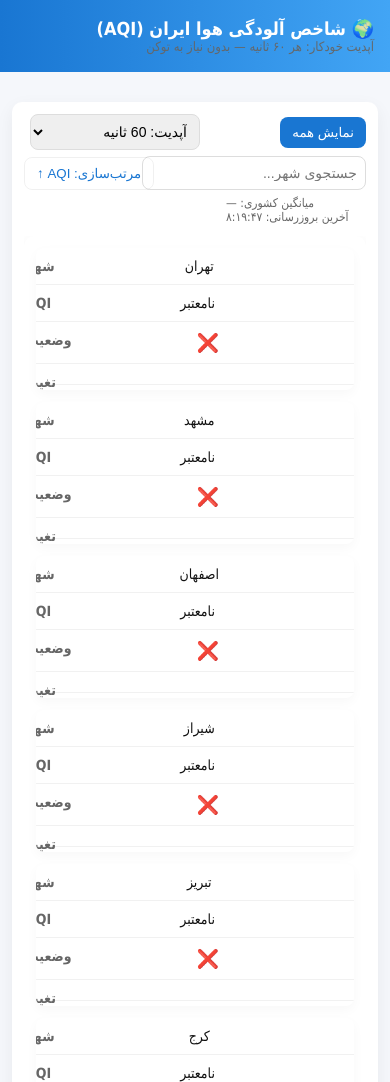
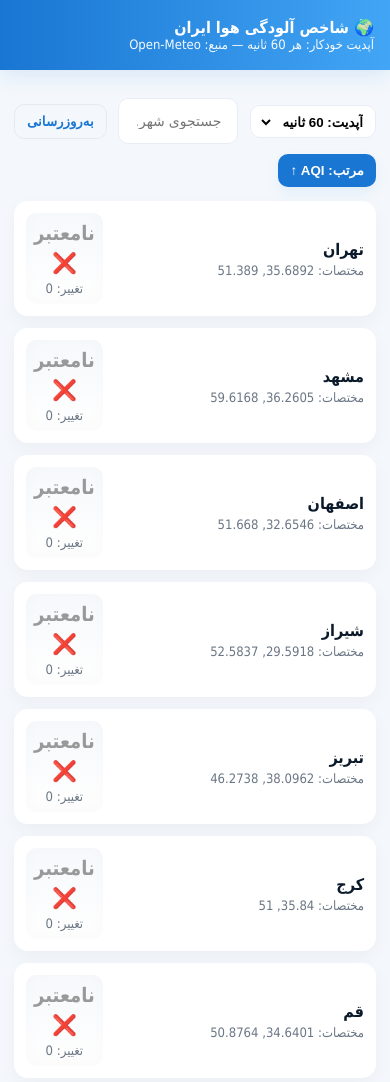
Before and after one commit to Amir11ma/Gankk, a plain HTML site: page index.html in a window 390 px wide. Shown: the top 1082 px of the page. Drawn offline with Linux system fonts and the light colour scheme; no server answers; a web font is replaced by a local one.

Commit message:
index.html

```diff
--- a/index.html
+++ b/index.html
@@ -3,123 +3,162 @@
 <head>
 <meta charset="utf-8" />
 <meta name="viewport" content="width=device-width,initial-scale=1" />
-<title>شاخص آلودگی هوا ایران (AQI) — وب اپ</title>
+<title>شاخص آلودگی هوا — اپلیکیشن</title>
 
 <link rel="manifest" href="manifest.json" />
 <meta name="theme-color" content="#1976d2" />
 
+<!-- Vazirmatn CDN (فونت فارسی A) -->
+<link rel="stylesheet" href="https://cdn.jsdelivr.net/gh/rastikerdar/vazir-font@v30.1.0/dist/font-face.min.css">
+
 <style>
   :root{
-    --bg:#f5f7fb; --card:#ffffff; --muted:#666;
-    --accent:#1976d2; --accent-contrast:#fff;
+    --bg: #f4f8fc;
+    --card: #ffffff;
+    --muted:#6b7785;
+    --accent:#1976d2;
+    --accent-600:#0f5fb0;
+    --danger:#d32f2f;
+    --radius:14px;
   }
-  html,body{height:100%;margin:0;font-family: Vazirmatn, Tahoma, system-ui, sans-serif;
-    background:var(--bg); color:#111; -webkit-font-smoothing:antialiased;}
-  header{background:linear-gradient(90deg,#1976d2,#42a5f5); color:var(--accent-contrast);
-    padding:18px 16px; display:flex; gap:12px; align-items:center; justify-content:space-between;}
-  header h1{margin:0;font-size:18px;font-weight:700}
-  header .meta{font-size:13px; opacity:.95}
-  main{max-width:1100px;margin:18px auto;padding:12px;}
-  .controls{display:flex;gap:8px;flex-wrap:wrap;align-items:center;margin-bottom:12px}
-  .btn{background:var(--accent); color:var(--accent-contrast); border:none;padding:8px 12px;border-radius:8px;cursor:pointer}
-  .btn.ghost{background:transparent;color:var(--accent);border:1px solid rgba(0,0,0,.06)}
-  .search{flex:1;min-width:160px}
-  input[type="text"]{width:100%;padding:8px;border-radius:8px;border:1px solid #ddd;font-size:14px}
-
-  /* card */
-  .card{background:var(--card);box-shadow:0 6px 18px rgba(20,20,20,.06);border-radius:10px;padding:12px}
-
-  /* table */
-  .table-wrap{overflow:auto}
-  table{width:100%;border-collapse:collapse;font-size:14px}
-  thead th{background:#0b63a4;color:#fff;padding:12px 10px;text-align:center;font-weight:600}
-  tbody td{padding:10px;border-bottom:1px solid #f1f1f1;text-align:center}
-  .small{font-size:12px;color:var(--muted)}
-  .emoji{font-size:18px}
-
-  /* responsive: mobile layout = cards */
-  @media (max-width:720px){
-    thead{display:none}
-    table, tbody, tr, td{display:block;width:100%}
-    tr{margin-bottom:12px;border-radius:8px;overflow:hidden;background:var(--card);box-shadow:0 4px 12px rgba(0,0,0,.03)}
-    td{padding:10px 12px;text-align:right}
-    td::before{content:attr(data-label);float:left;font-weight:600;color:var(--muted)}
-    .controls{gap:6px}
+  *{box-sizing:border-box}
+  html,body{height:100%;margin:0;font-family: Vazirmatn, "Tahoma", sans-serif;background:var(--bg);color:#0b1a2b;-webkit-font-smoothing:antialiased}
+  header{
+    background: linear-gradient(90deg,var(--accent),#42a5f5);
+    color:#fff;padding:18px 16px;display:flex;align-items:center;justify-content:space-between;gap:12px;
+    box-shadow: 0 6px 20px rgba(25,118,210,.12);
+    position: sticky; top: 0; z-index: 40;
+  }
+  header .title{font-size:18px;font-weight:700;margin:0}
+  header .subtitle{font-size:13px;opacity:.95}
+  main{max-width:980px;margin:14px auto;padding:14px}
+  .controls{display:flex;gap:10px;flex-wrap:wrap;align-items:center;margin-bottom:14px}
+  .btn{
+    background:var(--accent);color:#fff;border:0;padding:9px 12px;border-radius:10px;font-weight:600;cursor:pointer;
+    box-shadow: 0 6px 14px rgba(25,118,210,.08);
+  }
+  .btn.ghost{background:transparent;color:var(--accent);border:1px solid rgba(11,26,43,.06);box-shadow:none}
+  .select, .search{
+    background:var(--card);border-radius:10px;padding:6px 8px;border:1px solid #e9eef6;min-width:120px;
+  }
+  .search input{border:0;outline:none;padding:8px;width:220px;background:transparent;font-size:14px}
+  .row{
+    display:grid;grid-template-columns:1fr 280px;gap:14px;
   }
 
-  footer{max-width:1100px;margin:14px auto;color:var(--muted);font-size:13px;text-align:center;padding-bottom:20px}
-  .install-row{display:flex;gap:8px;align-items:center}
-  .install-prompt{background:#fff8e1;border:1px solid #ffecb3;padding:8px 10px;border-radius:8px;font-size:13px}
+  /* card list */
+  .list{display:grid;gap:12px}
+  .card{
+    background:var(--card);border-radius:var(--radius);padding:12px;display:flex;align-items:center;gap:12px;
+    box-shadow: 0 6px 18px rgba(12,30,60,.04);
+  }
+  .card .left{flex:1}
+  .city{font-size:16px;font-weight:700;margin-bottom:4px}
+  .meta{font-size:13px;color:var(--muted)}
+  .aqi{
+    min-width:84px;text-align:center;border-radius:10px;padding:10px 8px;background:linear-gradient(180deg,#f6f8fb,#ffffff);
+    box-shadow: inset 0 -6px 18px rgba(0,0,0,.02);
+  }
+  .aqi .val{font-size:20px;font-weight:800}
+  .aqi .emoji{font-size:20px;margin-top:6px;display:block}
+
+  .change{font-size:13px;color:var(--muted);margin-top:6px}
+
+  /* right column (summary) */
+  .panel{
+    background:linear-gradient(180deg,#fff,#fbfdff);border-radius:12px;padding:12px;box-shadow:0 6px 20px rgba(20,30,60,.04);
+    height:100%;
+  }
+  .stat{display:flex;justify-content:space-between;align-items:center;padding:8px 6px}
+  .stat .label{color:var(--muted);font-size:13px}
+  .stat .value{font-weight:700;font-size:15px}
+
+  /* mobile: single column, cards full width */
+  @media (max-width:900px){
+    .row{grid-template-columns:1fr; }
+    .controls{justify-content:space-between}
+    .search input{width:140px}
+  }
+  @media (max-width:600px){
+    .search input{width:100px}
+    header .title{font-size:16px}
+    .aqi{min-width:72px;padding:8px}
+  }
+
+  /* empty / loading */
+  .loader{width:36px;height:36px;border-radius:50%;border:4px solid rgba(255,255,255,.16);border-top-color:rgba(255,255,255,.9);animation:spin 0.9s linear infinite}
+  @keyframes spin{to{transform:rotate(360deg)}}
+
+  /* nice scrollbar for desktop */
+  @media (hover:hover) {
+    .list{max-height:70vh;overflow:auto;padding-right:8px}
+    .list::-webkit-scrollbar{width:10px}
+    .list::-webkit-scrollbar-thumb{background:rgba(11,26,43,.06);border-radius:10px}
+  }
 </style>
 </head>
 <body>
 <header>
   <div>
-    <h1>🌍 شاخص آلودگی هوا ایران (AQI)</h1>
-    <div class="meta small">آپدیت خودکار: هر ۶۰ ثانیه — بدون نیاز به توکن</div>
+    <div class="title">🌍 شاخص آلودگی هوا ایران</div>
+    <div class="subtitle">آپدیت خودکار: هر <span id="uiInterval">60</span> ثانیه — منبع: Open-Meteo</div>
   </div>
-  <div class="install-row" id="installRow" style="display:none">
-    <div class="install-prompt">🔽 می‌توانید این وب‌اپ را نصب کنید (Add to home)</div>
+
+  <div id="installRow" style="display:none">
     <button class="btn" id="installBtn">نصب</button>
   </div>
 </header>
 
 <main>
-  <div class="card">
+  <div class="row">
+    <div>
       <div class="controls">
-      <div style="width:160px">
-        <button class="btn" id="showAll">نمایش همه</button>
-      </div>
-
-      <div style="width:170px">
-        <select id="refreshSelect" style="width:100%;padding:8px;border-radius:8px;border:1px solid #ddd;font-size:14px">
+        <div class="select">
+          <select id="refresh" style="border:0;background:transparent;font-weight:700">
             <option value="60">آپدیت: 60 ثانیه</option>
             <option value="30">آپدیت: 30 ثانیه</option>
             <option value="120">آپدیت: 120 ثانیه</option>
           </select>
         </div>
 
-      <div class="search" style="min-width:140px">
-        <input type="text" id="citySearch" placeholder="جستجوی شهر..." />
+        <div class="search">
+          <input id="search" placeholder="جستجوی شهر..." />
         </div>
 
-      <div style="min-width:120px">
-        <button class="btn ghost" id="toggleSort">مرتب‌سازی: AQI ↑</button>
+        <button class="btn ghost" id="manualRefresh">به‌روزرسانی</button>
+        <button class="btn" id="sortBtn">مرتب: AQI ↑</button>
       </div>
 
-      <div style="min-width:140px;text-align:left">
-        <div class="small">میانگین کشوری: <span id="avgVal">—</span></div>
-        <div class="small">آخرین بروزرسانی: <span id="lastUpdated">—</span></div>
+      <div class="list card-container" id="listContainer">
+        <!-- کارت‌ها اینجا درج می‌شوند -->
       </div>
     </div>
 
-    <div class="table-wrap">
-      <table id="aqiTable" class="card">
-        <thead>
-          <tr>
-            <th>شهر</th>
-            <th>AQI</th>
-            <th>وضعیت</th>
-            <th>تغییر</th>
-          </tr>
-        </thead>
-        <tbody id="tableBody">
-          <!-- rows injected by JS -->
-        </tbody>
-      </table>
+    <aside class="panel">
+      <div style="display:flex;justify-content:space-between;align-items:center;margin-bottom:8px">
+        <div style="font-weight:700">خلاصه کشور</div>
+        <div style="font-size:12px;color:var(--muted)">آخرین بروزرسانی: <span id="lastTime">—</span></div>
       </div>
+
+      <div class="stat"><div class="label">میانگین آلودگی</div><div class="value" id="avg">—</div></div>
+      <div class="stat"><div class="label">شهرها</div><div class="value" id="cityCount">—</div></div>
+      <div style="height:8px"></div>
+      <div style="color:var(--muted);font-size:13px">داده‌ها از Open-Meteo (بدون توکن). می‌توانید سایت را اضافه کنید تا به صورت اپ نصب شود.</div>
+
+      <div style="height:12px"></div>
+      <button class="btn" id="openGithub">مشاهده در گیت‌هاب</button>
+    </aside>
   </div>
 </main>
 
-<footer>
-  ساخته شده با ❤️ — منبع داده: Open-Meteo (بدون توکن). قرار دادن در GitHub Pages امن است.
+<footer style="text-align:center;padding:10px 0;color:var(--muted);font-size:13px">
+  ساخته شده با ❤️ — (PWA ready)
 </footer>
 
 <script>
-/* =======================
-   لیست شهرها (فارسی) — می‌توانید اضافه/کم کنید
-   شکل: "نام": [lat, lon]
-   ======================= */
+/* ============================
+   داده‌ها و تنظیمات اولیه
+   ============================ */
 const cities = {
   "تهران":[35.6892,51.3890],
   "مشهد":[36.2605,59.6168],
@@ -153,174 +192,227 @@ const cities = {
   "شادگان":[30.5841,48.2716]
 };
 
-/* =========== تنظیمات اولیه =========== */
-let previous = {};         // ذخیره AQI قبلی برای اختلاف
-let refreshInterval = 60;  // ثانیه
-let sortAsc = true;        // مرتب‌سازی بر اساس AQI صعودی
-let updateTimer = null;
 const apiBase = "https://air-quality-api.open-meteo.com/v1/air-quality";
+let refreshSec = Number(document.getElementById('refresh').value) || 60;
+let timer = null;
+let sortAsc = true;
+let previous = {}; // ذخیره وضعیت قبلی
+const listContainer = document.getElementById('listContainer');
 
-/* ---------- helpers ---------- */
+/* ======== helpers ======== */
 function aqiEmoji(v){
-  if (v === null || v === undefined) return "❌";
-  if (v <= 50) return "🙂";
-  if (v <= 100) return "😐";
-  if (v <= 150) return "😷";
-  if (v <= 200) return "🤢";
-  if (v <= 300) return "☠️";
+  if (v===null || v===undefined) return "❌";
+  if (v<=50) return "🙂";
+  if (v<=100) return "😐";
+  if (v<=150) return "😷";
+  if (v<=200) return "🤢";
+  if (v<=300) return "☠️";
   return "💀";
 }
-function safeNum(x){ return (x===null||x===undefined) ? null : Number(x); }
+function aqiColor(v){
+  if (v===null) return "#999";
+  if (v<=50) return "#0f9d58";
+  if (v<=100) return "#f4b400";
+  if (v<=150) return "#ff8a00";
+  if (v<=200) return "#d32f2f";
+  if (v<=300) return "#7b1fa2";
+  return "#5d4037";
+}
 
-/* ---------- fetch AQI for coordinate ---------- */
+/* ======== fetch one ======== */
 async function fetchAQI(lat, lon){
   const url = `${apiBase}?latitude=${lat}&longitude=${lon}&hourly=us_aqi`;
   try{
     const res = await fetch(url);
     const j = await res.json();
-    // API returns hourly.us_aqi array; first element current hour
     return j?.hourly?.us_aqi?.[0] ?? null;
   }catch(e){
     return null;
   }
 }
 
-/* ---------- build & render table ---------- */
+/* ======== render card ======== */
+function makeCard(name, aqi){
+  const card = document.createElement('div');
+  card.className = 'card';
+
+  const left = document.createElement('div');
+  left.className = 'left';
+
+  const city = document.createElement('div');
+  city.className = 'city';
+  city.innerText = name;
+
+  const meta = document.createElement('div');
+  meta.className = 'meta';
+  meta.innerText = 'مختصات: ' + (cities[name] ? cities[name].join(', ') : '—');
+
+  left.appendChild(city);
+  left.appendChild(meta);
+
+  const box = document.createElement('div');
+  box.className = 'aqi';
+  const val = document.createElement('div');
+  val.className = 'val';
+  val.innerText = aqi===null ? 'نامعتبر' : aqi;
+  val.style.color = aqiColor(aqi);
+
+  const emoji = document.createElement('div');
+  emoji.className = 'emoji';
+  emoji.innerText = aqiEmoji(aqi);
+
+  const change = document.createElement('div');
+  change.className = 'change';
+  const prev = previous[name];
+  if (prev === undefined || prev === null) change.innerText = 'تغییر: 0';
+  else {
+    const d = (aqi===null || prev===null) ? 0 : (aqi - prev);
+    change.innerText = 'تغییر: ' + (d>0?'+':'') + d;
+  }
+
+  box.appendChild(val);
+  box.appendChild(emoji);
+  box.appendChild(change);
+
+  card.appendChild(left);
+  card.appendChild(box);
+
+  return card;
+}
+
+/* ======== main update flow ======== */
 async function updateAll(){
-  // stop any running timer while updating
-  if (updateTimer) { clearTimeout(updateTimer); updateTimer = null; }
+  // stop timer
+  if (timer) { clearTimeout(timer); timer = null; }
+
+  // UI: loading placeholder
+  listContainer.innerHTML = '';
+  const loading = document.createElement('div');
+  loading.style.display='flex';loading.style.justifyContent='center';loading.style.padding='28px';
+  loading.innerHTML = '<div style="display:flex;flex-direction:column;align-items:center"><div class="loader"></div><div style="margin-top:8px;color:var(--muted)">در حال بروزرسانی...</div></div>';
+  listContainer.appendChild(loading);
 
   const rows = [];
-  const keys = Object.keys(cities);
-
-  // fetch sequentially to avoid floods; could be parallel but simpler and safer
-  for (const name of keys){
+  for (const name of Object.keys(cities)){
     const [lat, lon] = cities[name];
     const aqi = await fetchAQI(lat, lon);
-    rows.push({name, aqi: safeNum(aqi)});
+    rows.push({name, aqi});
+    // small delay to be polite (avoid rapid-fire)
+    await new Promise(r=>setTimeout(r, 120));
   }
 
-  // remove nulls for average calc
-  const valid = rows.filter(r=>r.aqi!==null).map(r=>r.aqi);
-  const avg = valid.length ? (valid.reduce((a,b)=>a+b,0)/valid.length).toFixed(1) : "—";
+  // compute average
+  const vals = rows.filter(r=>r.aqi!==null).map(r=>r.aqi);
+  const avg = vals.length ? (vals.reduce((a,b)=>a+b,0)/vals.length).toFixed(1) : '—';
+  document.getElementById('avg').innerText = avg;
+  document.getElementById('cityCount').innerText = rows.length;
+  document.getElementById('lastTime').innerText = new Date().toLocaleTimeString('fa-IR');
 
-  document.getElementById("avgVal").innerText = avg;
-  document.getElementById("lastUpdated").innerText = new Date().toLocaleTimeString('fa-IR');
-
-  // sorting
+  // sort
   rows.sort((a,b)=>{
     const aa = a.aqi===null?Infinity:a.aqi;
     const bb = b.aqi===null?Infinity:b.aqi;
     return sortAsc ? aa-bb : bb-aa;
   });
 
-  renderRows(rows);
-
-  // schedule next update
-  updateTimer = setTimeout(updateAll, refreshInterval*1000);
+  // render cards
+  listContainer.innerHTML = '';
+  const q = document.getElementById('search').value.trim();
+  for (const r of rows){
+    if (q && !r.name.includes(q) && !r.name.toLowerCase().includes(q.toLowerCase())) continue;
+    const card = makeCard(r.name, r.aqi);
+    listContainer.appendChild(card);
+    previous[r.name] = r.aqi;
   }
 
-function renderRows(rows){
-  const tbody = document.getElementById("tableBody");
-  tbody.innerHTML = "";
-  const q = document.getElementById("citySearch").value.trim();
-  const qLower = q ? q.toLowerCase() : "";
+  // schedule next
+  timer = setTimeout(updateAll, refreshSec*1000);
 
-  for (const r of rows){
-    if (qLower && !r.name.toLowerCase().includes(qLower)) continue;
-
-    const change = (r.aqi===null) ? "" : (()=> {
-      const prev = previous[r.name];
-      if (prev===undefined || prev===null) return "0";
-      const d = r.aqi - prev;
-      return (d>0?"+":"") + d;
-    })();
-
-    // update previous only after calculating change
-    previous[r.name] = r.aqi;
-
-    const tr = document.createElement("tr");
-
-    const tdName = document.createElement("td");
-    tdName.setAttribute("data-label","شهر");
-    tdName.innerText = r.name;
-
-    const tdAqi = document.createElement("td");
-    tdAqi.setAttribute("data-label","AQI");
-    tdAqi.innerText = r.aqi===null ? "نامعتبر" : r.aqi;
-
-    const tdEmoji = document.createElement("td");
-    tdEmoji.setAttribute("data-label","وضعیت");
-    tdEmoji.innerHTML = `<span class="emoji">${aqiEmoji(r.aqi)}</span>`;
-
-    const tdChange = document.createElement("td");
-    tdChange.setAttribute("data-label","تغییر");
-    tdChange.innerText = change;
-
-    tr.appendChild(tdName);
-    tr.appendChild(tdAqi);
-    tr.appendChild(tdEmoji);
-    tr.appendChild(tdChange);
-
-    tbody.appendChild(tr);
-  }
+  // store last snapshot for offline
+  try { localStorage.setItem('aqi_snapshot', JSON.stringify({time:Date.now(), rows})); } catch(e){}
 }
 
-/* ========== UI bindings ========== */
-document.getElementById("citySearch").addEventListener("input", ()=> {
-  // re-render from last fetched data (we don't store full rows here, so simply call updateAll to refresh)
-  // but to avoid heavy API calls on typing, we can just re-render using previous values:
-  // build temporary rows from cities + previous
-  const tmp = Object.keys(cities).map(name=>({name, aqi: previous[name] ?? null}));
-  renderRows(tmp);
-});
-
-document.getElementById("toggleSort").addEventListener("click", (e)=>{
-  sortAsc = !sortAsc;
-  e.target.innerText = `مرتب‌سازی: AQI ${sortAsc ? '↑' : '↓'}`;
-  // re-render
-  const tmp = Object.keys(cities).map(name=>({name, aqi: previous[name] ?? null}));
-  renderRows(tmp);
-});
-
-document.getElementById("refreshSelect").addEventListener("change",(e)=>{
-  refreshInterval = Number(e.target.value);
-  if (updateTimer){ clearTimeout(updateTimer); updateTimer = null; }
+/* ======== UI events ======== */
+document.getElementById('refresh').addEventListener('change', (e)=>{
+  refreshSec = Number(e.target.value);
+  document.getElementById('uiInterval').innerText = refreshSec;
+  if (timer){ clearTimeout(timer); timer = null; }
   updateAll();
 });
 
-document.getElementById("showAll").addEventListener("click", ()=>{
-  document.getElementById("citySearch").value = "";
-  const tmp = Object.keys(cities).map(name=>({name, aqi: previous[name] ?? null}));
-  renderRows(tmp);
+document.getElementById('manualRefresh').addEventListener('click', ()=>{
+  if (timer){ clearTimeout(timer); timer = null; }
+  updateAll();
 });
 
-/* ========== PWA install prompt handling ========== */
+document.getElementById('sortBtn').addEventListener('click', (e)=>{
+  sortAsc = !sortAsc;
+  e.target.innerText = `مرتب: AQI ${sortAsc ? '↑' : '↓'}`;
+  // re-render from previous snapshot
+  const tmp = Object.keys(cities).map(name=>({name, aqi: previous[name] ?? null}));
+  tmp.sort((a,b)=> (sortAsc ? (a.aqi===null?Infinity:a.aqi) - (b.aqi===null?Infinity:b.aqi) : (b.aqi===null?Infinity:b.aqi) - (a.aqi===null?Infinity:a.aqi)));
+  listContainer.innerHTML = '';
+  const q = document.getElementById('search').value.trim();
+  for (const r of tmp) {
+    if (q && !r.name.includes(q) && !r.name.toLowerCase().includes(q.toLowerCase())) continue;
+    listContainer.appendChild(makeCard(r.name, r.aqi));
+  }
+});
+
+document.getElementById('search').addEventListener('input', ()=>{
+  // quick local filter
+  const q = document.getElementById('search').value.trim().toLowerCase();
+  const cards = listContainer.children;
+  for (let i=0;i<cards.length;i++){
+    const name = cards[i].querySelector('.city').innerText.toLowerCase();
+    cards[i].style.display = (q && !name.includes(q)) ? 'none' : 'flex';
+  }
+});
+
+document.getElementById('openGithub').addEventListener('click', ()=> {
+  window.open('https://github.com/amir11ma/Gankk', '_blank');
+});
+
+/* ===== PWA install prompt ===== */
 let deferredPrompt = null;
-window.addEventListener('beforeinstallprompt', (e) => {
+window.addEventListener('beforeinstallprompt', (e)=>{
   e.preventDefault();
   deferredPrompt = e;
-  document.getElementById("installRow").style.display = "flex";
+  document.getElementById('installRow').style.display = 'block';
 });
 
-document.getElementById("installBtn").addEventListener("click", async ()=>{
+document.getElementById('installBtn').addEventListener('click', async ()=>{
   if (!deferredPrompt) return;
   deferredPrompt.prompt();
-  const { outcome } = await deferredPrompt.userChoice;
+  const choice = await deferredPrompt.userChoice;
   deferredPrompt = null;
-  document.getElementById("installRow").style.display = "none";
+  document.getElementById('installRow').style.display = 'none';
 });
 
-/* ========== service worker registration ========== */
-if ('serviceWorker' in navigator){
-  navigator.serviceWorker.register('sw.js').then(()=> {
-    console.log('Service worker registered');
-  }).catch(()=>console.warn('SW register failed'));
+/* ===== service worker register ===== */
+if ('serviceWorker' in navigator) {
+  navigator.serviceWorker.register('sw.js').then(()=>console.log('sw registered')).catch(()=>console.warn('sw failed'));
 }
 
-/* ========== start ========== */
+/* ===== on load: try load snapshot if offline, then update ===== */
+window.addEventListener('load', ()=>{
+  // try local snapshot
+  try {
+    const snap = JSON.parse(localStorage.getItem('aqi_snapshot')||'null');
+    if (snap && snap.rows){
+      // show cached fast UI
+      document.getElementById('avg').innerText = (snap.rows.filter(r=>r.aqi!==null).map(r=>r.aqi).reduce((a,b)=>a+b,0)/snap.rows.filter(r=>r.aqi!==null).length).toFixed(1);
+      document.getElementById('cityCount').innerText = snap.rows.length;
+      document.getElementById('lastTime').innerText = new Date(snap.time).toLocaleTimeString('fa-IR');
+      listContainer.innerHTML = '';
+      for (const r of snap.rows){
+        listContainer.appendChild(makeCard(r.name, r.aqi));
+        previous[r.name] = r.aqi;
+      }
+    }
+  } catch(e){}
   updateAll();
-
+});
 </script>
 </body>
 </html>
```
Lines whose indentation alone changed are shown as unchanged.
